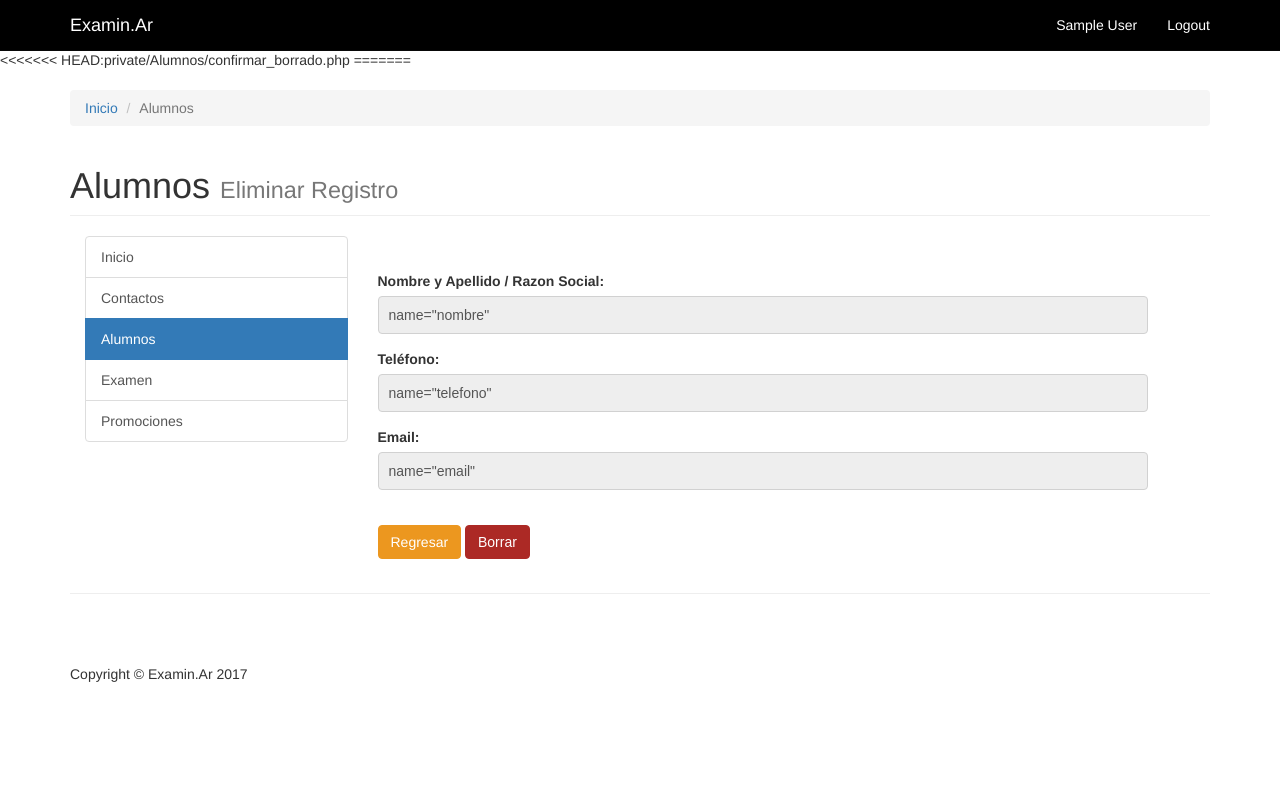
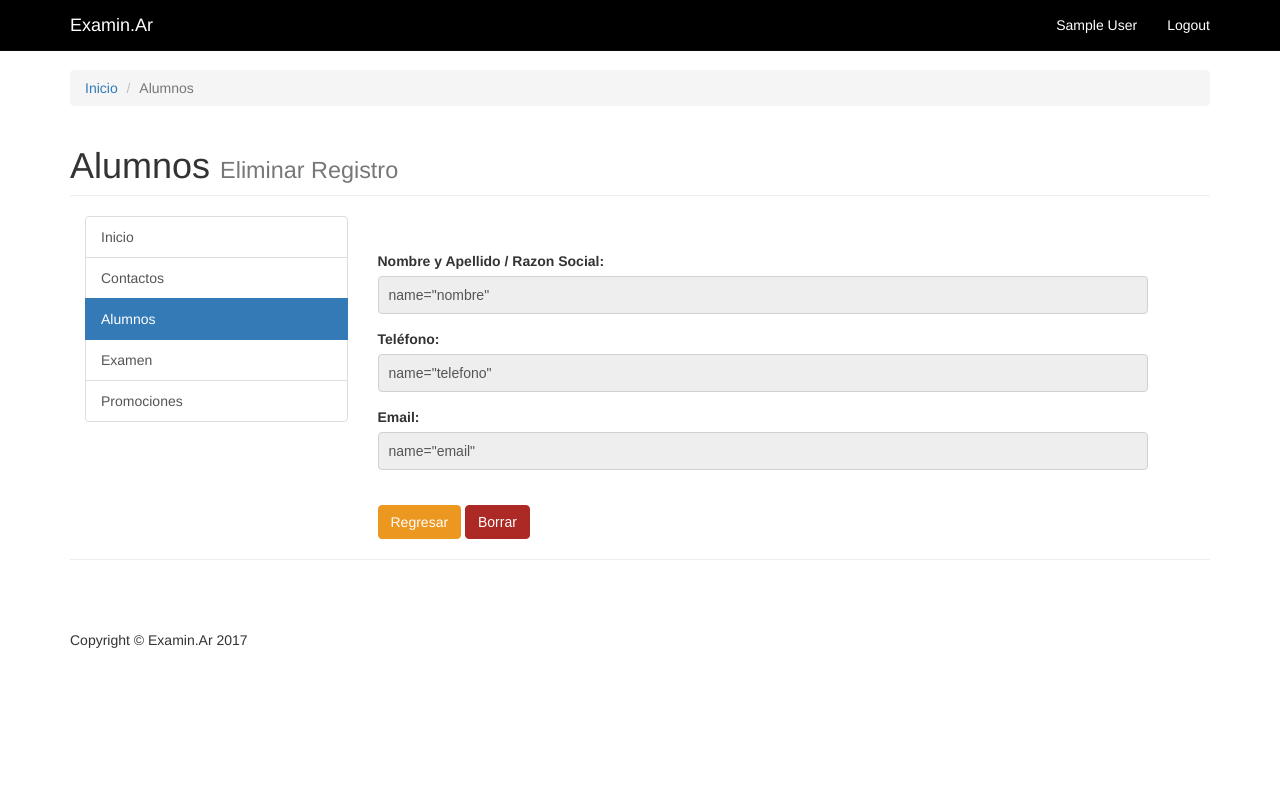
Before and after one commit to GuillermoRosello/EducAr, a PHP site: page /private/Alumnos/eliminar_alumno.php?id=1 in a window 1280 px wide. Run offline with PHP 8.4, Linux system fonts and the light colour scheme; the visitor is signed in with stand-in values (Sample User, id 1); data comes from the database, SQL or seed files in the repository; data that the repository does not hold is empty; some libraries are stand-ins or nearby versions.

Commit message:
arreglando cagadas 2
arreglando cagadas2

```diff
--- a/private/Alumnos/eliminar_alumno.php
+++ b/private/Alumnos/eliminar_alumno.php
@@ -1,12 +1,5 @@
-<<<<<<< HEAD:private/Alumnos/confirmar_borrado.php
-
 <?php $page_title ='Alumnos';
-$page_subtitle='Borrar'; ?>
-=======
-<?php $page_title ='Alumnos'; ?>
-<!-- Pablo -->
-<?php $page_subtitle ='Eliminar Registro'; ?>
-
+$page_subtitle='Eliminar Registro'; ?>
 <?php  require '../Functions/initialize.php';
 if (!isset($_SESSION['nombre'])) {header('location:'.url_for('public/index.php'));}
 if ($_SESSION['permisos']!="ADMIN") {header('location:'.url_for('private/index.php').'');}
```
